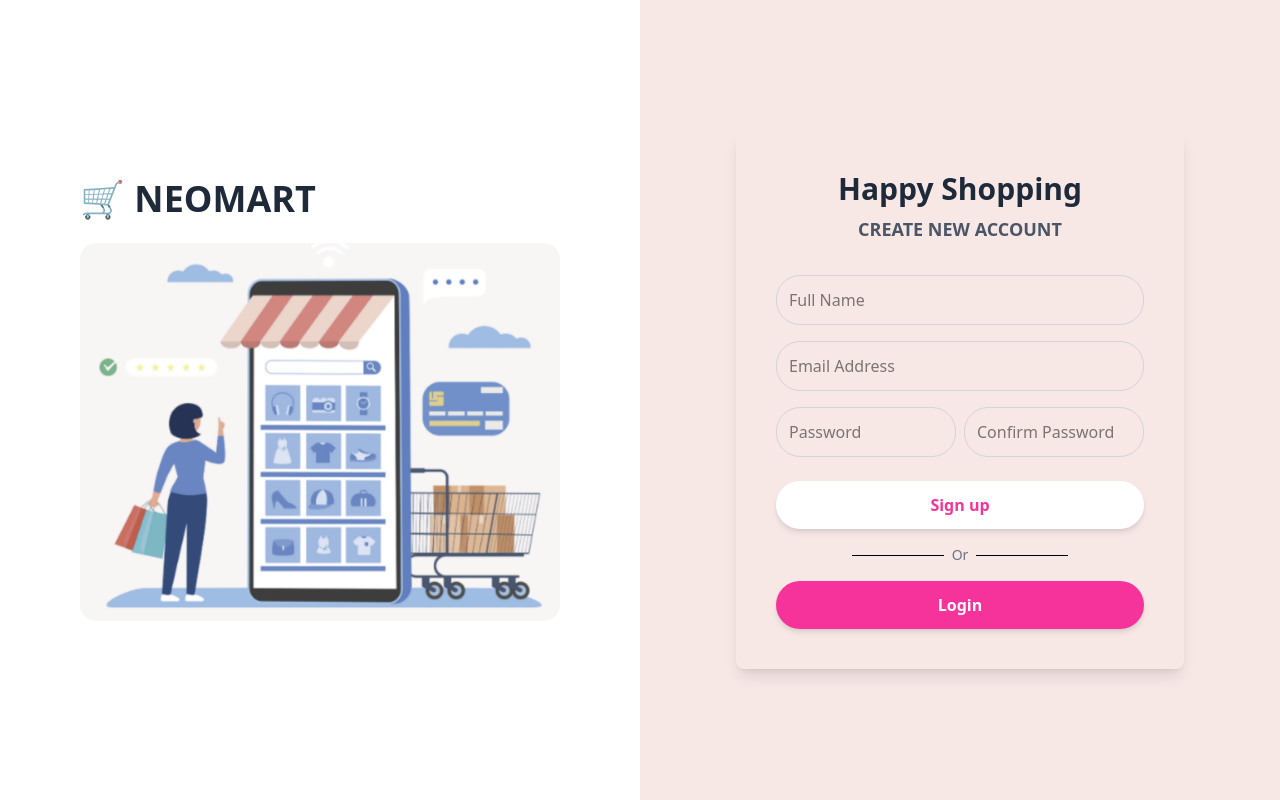
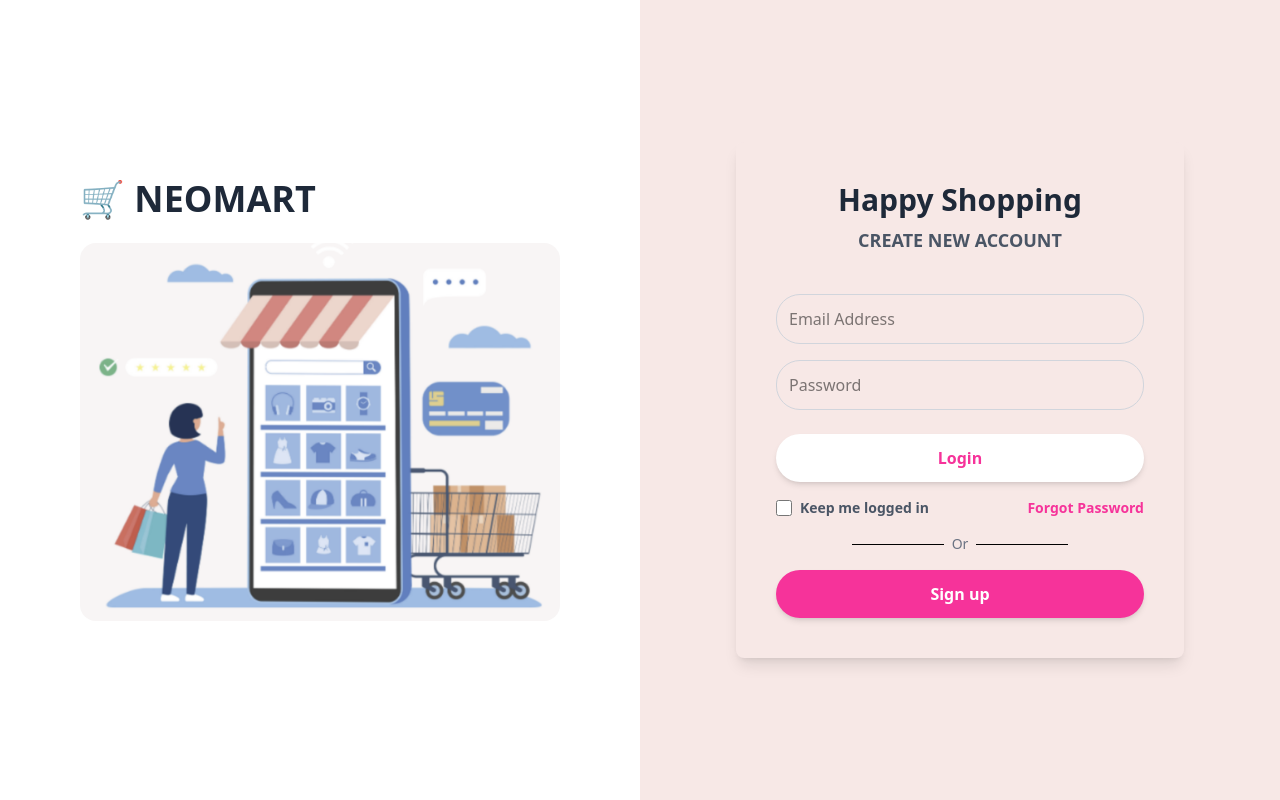
Before and after one commit to jerry0chou/neomart, a React (Vite) app: page / in a window 1280 px wide. Built offline with nearby package versions, Linux system fonts and the light colour scheme.

Commit message:
switch login and sign up

```diff
--- a/src/pages/Auth.tsx
+++ b/src/pages/Auth.tsx
@@ -1,6 +1,8 @@
-import React from "react";
+import React, {useState} from "react";
 import auth_cart from '../assets/auth_cart.png'
 export default function Auth() {
+    const [isLogin, setIsLogin] = useState(true);
+
     return (
         <div className="flex items-center justify-center h-full">
             <div className="flex min-h-screen bg-[#f7e8e6]">
@@ -24,12 +26,12 @@ export default function Auth() {
                         <h2 className="text-3xl font-bold text-gray-800 text-center">Happy Shopping</h2>
                         <p className="text-lg text-center text-gray-600 mt-2 font-semibold">CREATE NEW ACCOUNT</p>
 
-                        <form className="mt-6">
-                            <input
+                        <div className="mt-6">
+                            {!isLogin && <input
                                 type="text"
                                 placeholder="Full Name"
                                 className="w-full p-3 rounded-3xl border border-gray-300 focus:outline-none focus:ring-2 focus:ring-pink-400 mt-2"
-                            />
+                            />}
                             <input
                                 type="email"
                                 placeholder="Email Address"
@@ -39,20 +41,33 @@ export default function Auth() {
                                 <input
                                     type="password"
                                     placeholder="Password"
-                                    className="w-1/2 p-3 rounded-3xl border border-gray-300 focus:outline-none focus:ring-2 focus:ring-pink-400"
+                                    className={`w-${isLogin? 'full': '1/2'} p-3 rounded-3xl border border-gray-300 focus:outline-none focus:ring-2 focus:ring-pink-400`}
                                 />
-                                <input
+                                {!isLogin && <input
                                     type="password"
                                     placeholder="Confirm Password"
                                     className="w-1/2 p-3 rounded-3xl border border-gray-300 focus:outline-none focus:ring-2 focus:ring-pink-400"
-                                />
+                                />}
                             </div>
                             <button
-                                type="submit"
                                 className="w-full mt-6 bg-white text-pink-500 font-semibold py-3 rounded-3xl shadow-md hover:bg-pink-500 hover:text-white transition"
+                                onClick={() => {setIsLogin(true)}}
                             >
-                                Sign up
+                                {isLogin ? 'Login' : 'Sign up'}
                             </button>
+                            {isLogin && <div className="flex justify-between items-center mt-4">
+                                <div className="flex items-center">
+                                    <input
+                                        type="checkbox"
+                                        id="keepLoggedIn"
+                                        className="w-4 h-4 mr-2 accent-pink-500 cursor-pointer"
+                                    />
+                                    <label htmlFor="keepLoggedIn" className="text-gray-600 text-sm font-bold">Keep me
+                                        logged in</label>
+                                </div>
+                                <a href="#" className="text-pink-500 text-sm hover:underline font-bold">Forgot
+                                    Password</a>
+                            </div>}
                             <div className="flex items-center justify-center my-4">
                                 <span className="border-b w-1/4"></span>
                                 <span className="mx-2 text-gray-500 text-sm">Or</span>
@@ -60,10 +75,11 @@ export default function Auth() {
                             </div>
                             <button
                                 className="w-full bg-pink-500 text-white font-semibold py-3 rounded-3xl shadow-md hover:bg-pink-600 transition"
+                                onClick={() => {setIsLogin(false)}}
                             >
-                                Login
+                                {isLogin ? 'Sign up' : 'Login'}
                             </button>
-                        </form>
+                        </div>
                     </div>
                 </div>
             </div>
```
